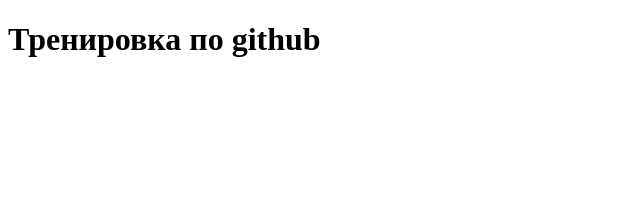
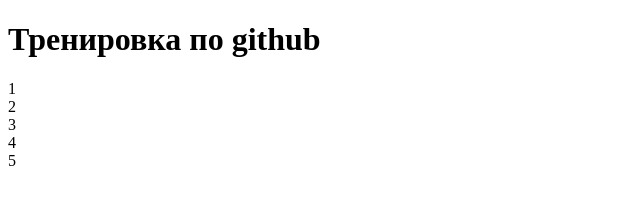
Before and after one commit to vitchug/git, a plain HTML site: page index.html in a window 1280 px wide. Shown: the full height of the page, 0-640 px from the left. Drawn offline with Linux system fonts and the light colour scheme.

Commit message:
creat 5 blocks

```diff
--- a/index.html
+++ b/index.html
@@ -6,5 +6,11 @@
 </head>
 <body>
 <h1>Тренировка по github</h1>
+<div class="block">1</div>
+<div class="block">2</div>
+<div class="block">3</div>
+<div class="block">4</div>
+<div class="block">5</div>
+
 </body>
 </html>
```
